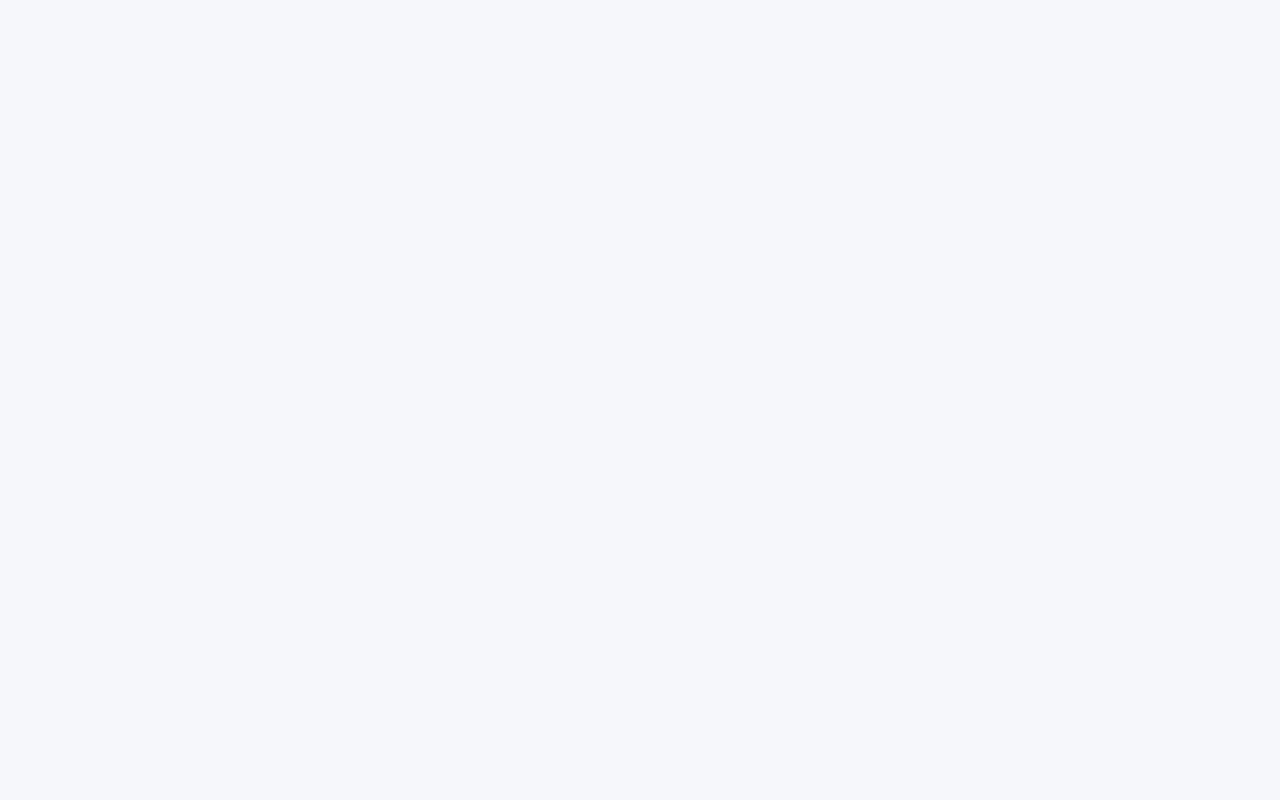
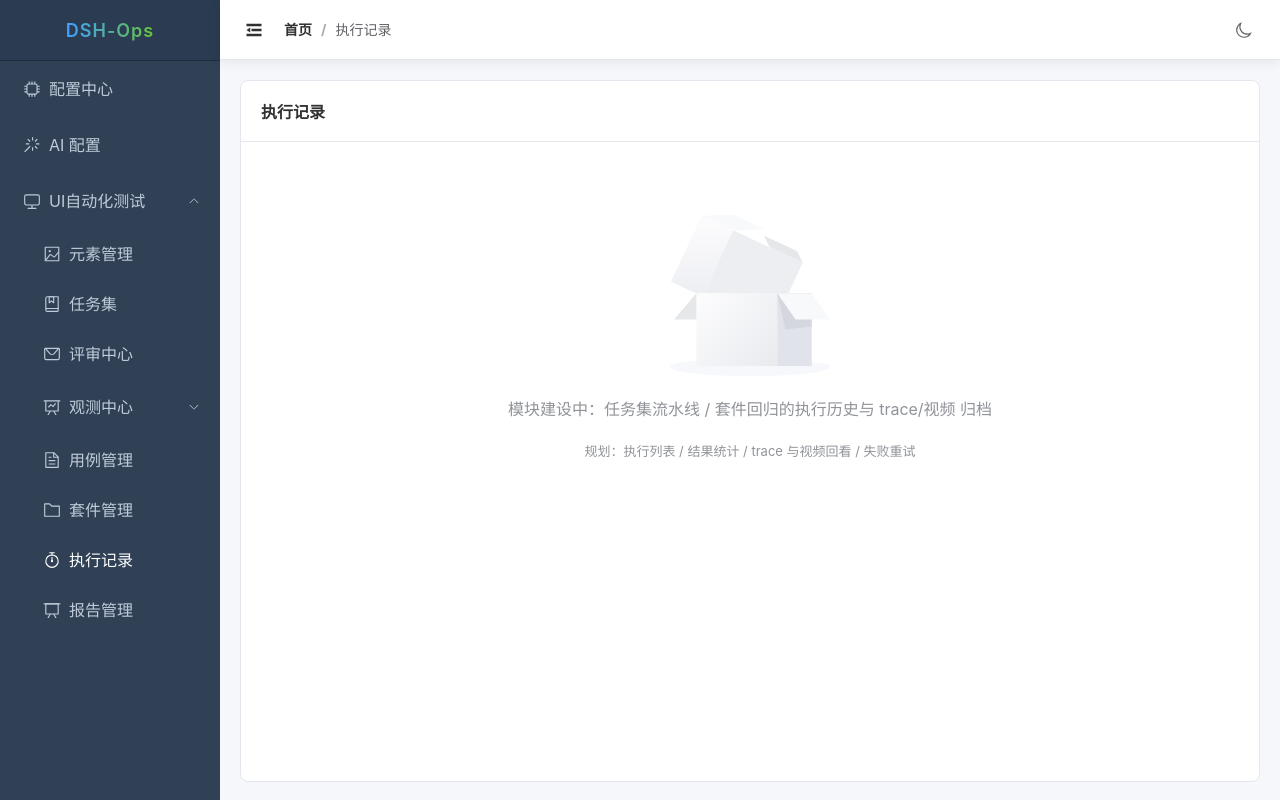
Before and after one commit to With-With/DSH-Ops, a Vue app in the folder web/: page /executions in a window 1280 px wide. Before the commit this address had no page. Built offline with nearby package versions, Linux system fonts and the light colour scheme.

Commit message:
feat: 菜单重构 UI自动化测试分组（元素管理/任务集/评审/观测/用例/套件/执行/报告）

```diff
--- a/web/src/layout/Sidebar.vue
+++ b/web/src/layout/Sidebar.vue
@@ -18,20 +18,33 @@
       class="sidebar-menu"
     >
       <template v-for="item in menuTree" :key="item.key">
-        <!-- 分组子菜单 -->
+        <!-- 一级分组 -->
         <el-sub-menu v-if="item.children" :index="item.key">
           <template #title>
             <el-icon><component :is="item.icon" /></el-icon>
             <span>{{ item.title }}</span>
           </template>
+          <!-- 二级：普通菜单项 或 二级分组 -->
+          <template v-for="child in item.children" :key="child.key || child.path">
+            <el-sub-menu v-if="child.children" :index="child.key">
+              <template #title>
+                <el-icon><component :is="child.icon" /></el-icon>
+                <span>{{ child.title }}</span>
+              </template>
               <el-menu-item
-            v-for="child in item.children"
-            :key="child.path"
-            :index="child.path"
+                v-for="leaf in child.children"
+                :key="leaf.path"
+                :index="leaf.path"
               >
+                <el-icon><component :is="leaf.icon" /></el-icon>
+                <template #title><span>{{ leaf.title }}</span></template>
+              </el-menu-item>
+            </el-sub-menu>
+            <el-menu-item v-else :index="child.path">
               <el-icon><component :is="child.icon" /></el-icon>
               <template #title><span>{{ child.title }}</span></template>
             </el-menu-item>
+          </template>
         </el-sub-menu>
         <!-- 普通菜单项 -->
         <el-menu-item v-else :index="item.path">
@@ -66,11 +79,16 @@ const route = useRoute()
 
 const menuTree = [
   { key: 'runtimes', path: '/runtimes', title: '配置中心', icon: 'Cpu' },
-  { key: 'assets', path: '/assets', title: '元素仓', icon: 'Picture' },
-  { key: 'tasksets', path: '/tasksets', title: '任务集', icon: 'Collection' },
-  { key: 'reviews', path: '/reviews', title: '评审中心', icon: 'Message' },
   { key: 'ai-config', path: '/ai-config', title: 'AI 配置', icon: 'MagicStick' },
-  // P4：观测中心分组（概览 + 录制 + 回放；回放中心已并入录制中心行内回放，#9）
+  // UI 自动化测试分组：元素管理/任务集/评审中心/观测中心/用例/套件/执行记录/报告
+  {
+    key: 'ui-group',
+    title: 'UI自动化测试',
+    icon: 'Monitor',
+    children: [
+      { path: '/assets', title: '元素管理', icon: 'Picture' },
+      { path: '/tasksets', title: '任务集', icon: 'Collection' },
+      { path: '/reviews', title: '评审中心', icon: 'Message' },
       {
         key: 'obs-group',
         title: '观测中心',
@@ -78,6 +96,12 @@ const menuTree = [
         children: [
           { path: '/obs', title: '观测概览', icon: 'DataAnalysis' },
           { path: '/obs/recorder', title: '录制中心', icon: 'VideoCamera' },
+        ],
+      },
+      { path: '/testcases', title: '用例管理', icon: 'Document' },
+      { path: '/suites', title: '套件管理', icon: 'Folder' },
+      { path: '/executions', title: '执行记录', icon: 'Timer' },
+      { path: '/reports', title: '报告管理', icon: 'DataBoard' },
     ],
   },
 ]
--- a/web/src/router/index.js
+++ b/web/src/router/index.js
@@ -17,19 +17,19 @@ const routes = [
         path: 'assets',
         name: 'Assets',
         component: () => import('@/views/assets/index.vue'),
-        meta: { title: '元素仓', icon: 'Picture' },
+        meta: { title: '元素管理', icon: 'Picture', group: 'UI自动化测试' },
       },
       {
         path: 'tasksets',
         name: 'TaskSets',
         component: () => import('@/views/tasksets/index.vue'),
-        meta: { title: '任务集', icon: 'Collection' },
+        meta: { title: '任务集', icon: 'Collection', group: 'UI自动化测试' },
       },
       {
         path: 'reviews',
         name: 'Reviews',
         component: () => import('@/views/reviews/index.vue'),
-        meta: { title: '评审中心', icon: 'Message' },
+        meta: { title: '评审中心', icon: 'Message', group: 'UI自动化测试' },
       },
       {
         path: 'ai-config',
@@ -37,7 +37,7 @@ const routes = [
         component: () => import('@/views/ai-config/index.vue'),
         meta: { title: 'AI 配置', icon: 'MagicStick' },
       },
-      // 观测中心分组：概览 + 录制 + 回放（P4 导航重排）
+      // 观测中心分组：概览 + 录制 + 回放
       {
         path: 'obs',
         name: 'ObsOverview',
@@ -56,6 +56,31 @@ const routes = [
         component: () => import('@/views/replay/index.vue'),
         meta: { title: '回放中心', icon: 'VideoPlay', group: '观测中心' },
       },
+      // UI自动化测试：用例/套件/执行记录/报告（P5 骨架占位）
+      {
+        path: 'testcases',
+        name: 'TestCases',
+        component: () => import('@/views/modules/testcases.vue'),
+        meta: { title: '用例管理', icon: 'Document', group: 'UI自动化测试' },
+      },
+      {
+        path: 'suites',
+        name: 'Suites',
+        component: () => import('@/views/modules/suites.vue'),
+        meta: { title: '套件管理', icon: 'Folder', group: 'UI自动化测试' },
+      },
+      {
+        path: 'executions',
+        name: 'Executions',
+        component: () => import('@/views/modules/executions.vue'),
+        meta: { title: '执行记录', icon: 'Timer', group: 'UI自动化测试' },
+      },
+      {
+        path: 'reports',
+        name: 'Reports',
+        component: () => import('@/views/modules/reports.vue'),
+        meta: { title: '报告管理', icon: 'DataBoard', group: 'UI自动化测试' },
+      },
     ],
   },
 ]
--- a/web/src/views/assets/index.vue
+++ b/web/src/views/assets/index.vue
@@ -3,7 +3,7 @@
     <el-card shadow="never" class="main-card">
       <template #header>
         <div class="card-header">
-          <span class="card-title">元素仓</span>
+          <span class="card-title">元素管理</span>
           <el-button type="primary" :icon="Search" @click="queryDialogVisible = true">
             search-first 查询测试
           </el-button>
--- /dev/null
+++ b/web/src/views/modules/executions.vue
@@ -0,0 +1,24 @@
+<template>
+  <div class="module-page">
+    <el-card shadow="never" class="main-card">
+      <template #header>
+        <div class="card-header">
+          <span class="card-title">执行记录</span>
+        </div>
+      </template>
+      <el-empty description="模块建设中：任务集流水线 / 套件回归的执行历史与 trace/视频 归档">
+        <el-text type="info" size="small">规划：执行列表 / 结果统计 / trace 与视频回看 / 失败重试</el-text>
+      </el-empty>
+    </el-card>
+  </div>
+</template>
+
+<script setup>
+</script>
+
+<style scoped>
+.module-page { height: 100%; }
+.main-card { height: 100%; border-radius: 8px; }
+.card-header { display: flex; align-items: center; justify-content: space-between; }
+.card-title { font-size: 16px; font-weight: 600; color: var(--do-fg); }
+</style>
--- /dev/null
+++ b/web/src/views/modules/reports.vue
@@ -0,0 +1,24 @@
+<template>
+  <div class="module-page">
+    <el-card shadow="never" class="main-card">
+      <template #header>
+        <div class="card-header">
+          <span class="card-title">报告管理</span>
+        </div>
+      </template>
+      <el-empty description="模块建设中：执行结果汇总为可视化报告（趋势/通过率/失败分布）">
+        <el-text type="info" size="small">规划：报告生成 / 趋势图表 / 导出与分享</el-text>
+      </el-empty>
+    </el-card>
+  </div>
+</template>
+
+<script setup>
+</script>
+
+<style scoped>
+.module-page { height: 100%; }
+.main-card { height: 100%; border-radius: 8px; }
+.card-header { display: flex; align-items: center; justify-content: space-between; }
+.card-title { font-size: 16px; font-weight: 600; color: var(--do-fg); }
+</style>
--- /dev/null
+++ b/web/src/views/modules/suites.vue
@@ -0,0 +1,24 @@
+<template>
+  <div class="module-page">
+    <el-card shadow="never" class="main-card">
+      <template #header>
+        <div class="card-header">
+          <span class="card-title">套件管理</span>
+        </div>
+      </template>
+      <el-empty description="模块建设中：用例按场景/模块组织成套件，支持夜间回归编排">
+        <el-text type="info" size="small">规划：套件 CRUD / 用例编排 / 回归计划（夜间零 LLM 依赖）</el-text>
+      </el-empty>
+    </el-card>
+  </div>
+</template>
+
+<script setup>
+</script>
+
+<style scoped>
+.module-page { height: 100%; }
+.main-card { height: 100%; border-radius: 8px; }
+.card-header { display: flex; align-items: center; justify-content: space-between; }
+.card-title { font-size: 16px; font-weight: 600; color: var(--do-fg); }
+</style>
--- /dev/null
+++ b/web/src/views/modules/testcases.vue
@@ -0,0 +1,24 @@
+<template>
+  <div class="module-page">
+    <el-card shadow="never" class="main-card">
+      <template #header>
+        <div class="card-header">
+          <span class="card-title">用例管理</span>
+        </div>
+      </template>
+      <el-empty description="模块建设中：由任务集流水线产出的测试用例（matrix 行）将在此统一管理与维护">
+        <el-text type="info" size="small">规划：用例列表 / 数据驱动行 / 用例与任务集关联 / 评审后固化</el-text>
+      </el-empty>
+    </el-card>
+  </div>
+</template>
+
+<script setup>
+</script>
+
+<style scoped>
+.module-page { height: 100%; }
+.main-card { height: 100%; border-radius: 8px; }
+.card-header { display: flex; align-items: center; justify-content: space-between; }
+.card-title { font-size: 16px; font-weight: 600; color: var(--do-fg); }
+</style>
```
Lines whose indentation alone changed are shown as unchanged.
